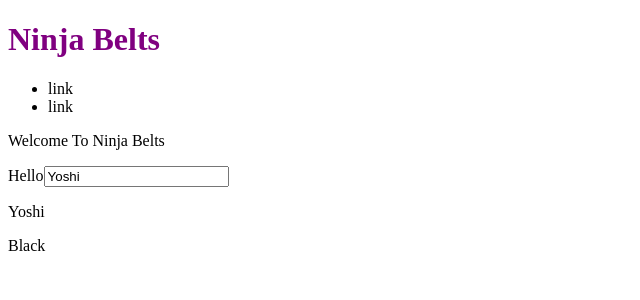
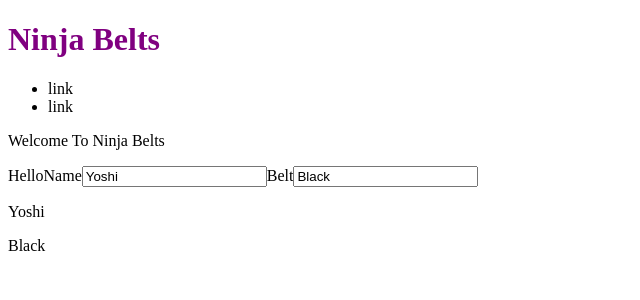
Before and after one commit to Survivor75/JavaScript, an Angular app in the folder AngularJS/ninjaBelts/: page / in a window 1280 px wide. Shown: the top 300 px of the page, without its empty margins (0-640 px from the left). Built offline with nearby package versions, Linux system fonts and the light colour scheme.

Commit message:
Bindings

```diff
--- a/AngularJS/ninjaBelts/src/app/home/home.component.html
+++ b/AngularJS/ninjaBelts/src/app/home/home.component.html
@@ -3,6 +3,9 @@
 </p>
 
 <ng-content> </ng-content>
+<label for="">Name</label>
 <input [(ngModel)]="ninja.name"/>
+<label for="">Belt</label>
+<input [(ngModel)]="ninja.belt"/>
 <p>{{ninja.name}}</p>
 <p>{{ninja.belt}}</p>
```
